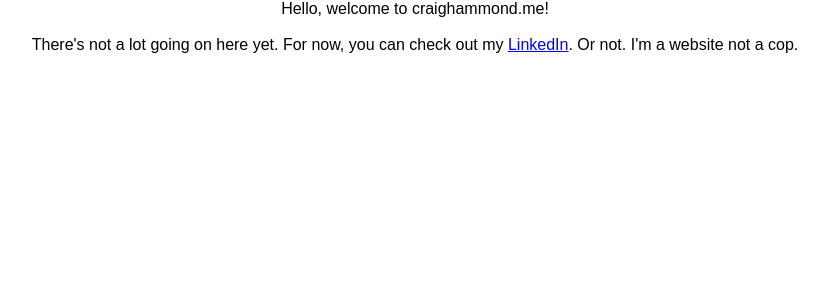
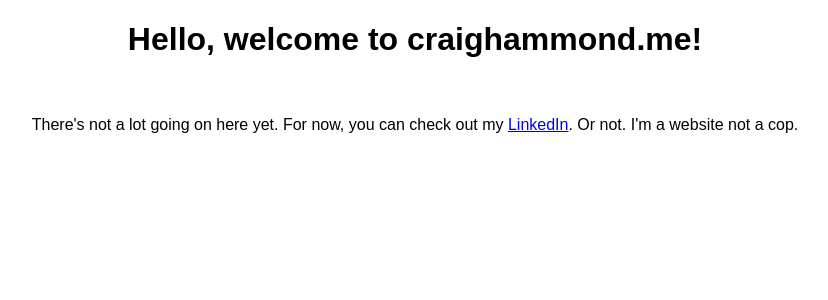
Before and after one commit to crammond/craighammond.me, a React (Create React App) app: page / in a window 1280 px wide. Shown: the top 300 px of the page, without its empty margins (225-1053 px from the left). Built offline with nearby package versions, Linux system fonts and the light colour scheme.

Commit message:
Added h1 tags, moreso to test our successful transfer to GitHub

```diff
--- a/src/App.js
+++ b/src/App.js
@@ -7,7 +7,7 @@ class App extends Component {
       <div style={{
         textAlign: "center"
       }}>
-        Hello, welcome to craighammond.me!
+        <h1>Hello, welcome to craighammond.me!</h1>
         <br/><br/>
         There's not a lot going on here yet.
         For now, you can check out
```
